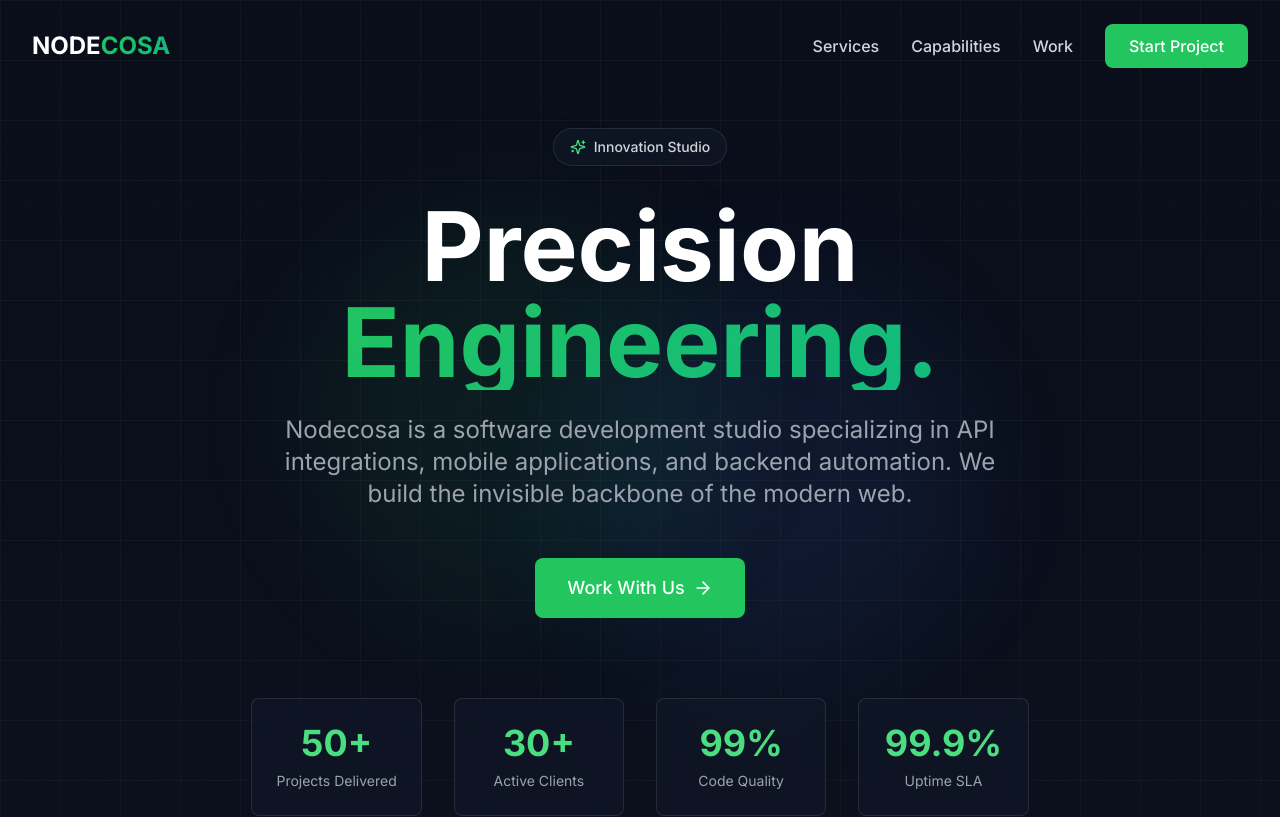
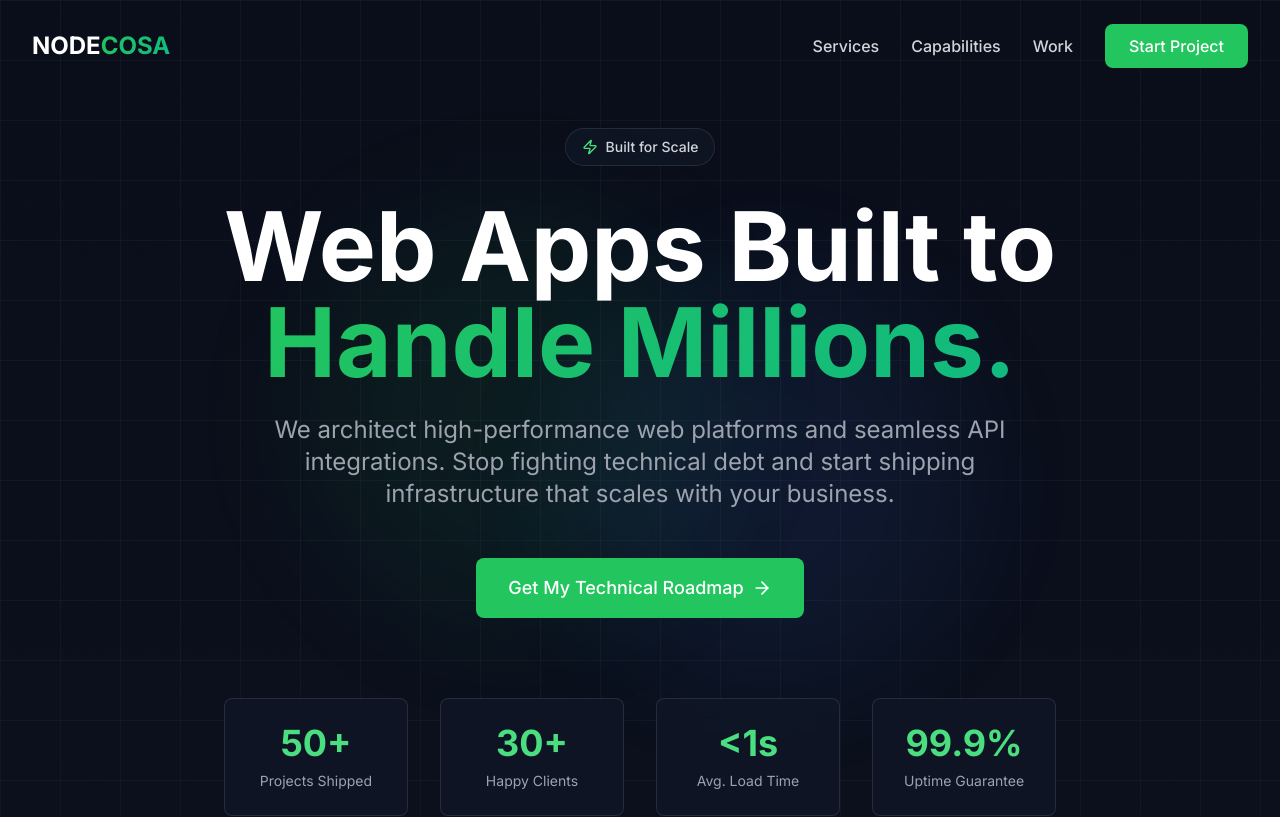
Before and after one commit to mwengamulinge/nodecosa-studio, a React (Vite) app: page / in a window 1280 px wide. Shown: the top 817 px of the page. Built offline with nearby package versions, Linux system fonts and the light colour scheme.

Commit message:
Update Hero.jsx

```diff
--- a/src/components/Hero.jsx
+++ b/src/components/Hero.jsx
@@ -1,5 +1,5 @@
 import { motion } from 'framer-motion'
-import { ArrowRight, Sparkles } from 'lucide-react'
+import { ArrowRight, Zap } from 'lucide-react'
 
 const Hero = () => {
   return (
@@ -40,9 +40,9 @@ const Hero = () => {
             transition={{ duration: 0.6 }}
             className="inline-flex items-center space-x-2 px-4 py-2 rounded-full glass-effect mb-8"
           >
-            <Sparkles className="w-4 h-4 text-primary-400" />
+            <Zap className="w-4 h-4 text-primary-400" />
             <span className="text-sm font-medium text-gray-300">
-              Innovation Studio
+              Built for Scale
             </span>
           </motion.div>
 
@@ -52,8 +52,8 @@ const Hero = () => {
             transition={{ duration: 0.6, delay: 0.1 }}
             className="text-5xl md:text-7xl lg:text-8xl font-bold mb-6 leading-tight"
           >
-            Precision{' '}
-            <span className="text-gradient block">Engineering.</span>
+            Web Apps Built to{' '}
+            <span className="text-gradient block">Handle Millions.</span>
           </motion.h1>
 
           <motion.p
@@ -62,9 +62,9 @@ const Hero = () => {
             transition={{ duration: 0.6, delay: 0.2 }}
             className="text-xl md:text-2xl text-gray-400 max-w-3xl mx-auto mb-12 leading-relaxed"
           >
-            Nodecosa is a software development studio specializing in API
-            integrations, mobile applications, and backend automation. We build
-            the invisible backbone of the modern web.
+            We architect high-performance web platforms and seamless API
+            integrations. Stop fighting technical debt and start shipping
+            infrastructure that scales with your business.
           </motion.p>
 
           <motion.div
@@ -76,7 +76,7 @@ const Hero = () => {
               href="#contact"
               className="inline-flex items-center space-x-2 px-8 py-4 bg-primary-500 hover:bg-primary-600 text-white rounded-lg font-medium text-lg transition-all duration-200 hover:scale-105 hover:shadow-xl hover:shadow-primary-500/50 group"
             >
-              <span>Work With Us</span>
+              <span>Get My Technical Roadmap</span>
               <ArrowRight className="w-5 h-5 group-hover:translate-x-1 transition-transform" />
             </a>
           </motion.div>
@@ -88,10 +88,10 @@ const Hero = () => {
             className="mt-20 grid grid-cols-2 md:grid-cols-4 gap-8 max-w-4xl mx-auto"
           >
             {[
-              { label: 'Projects Delivered', value: '50+' },
-              { label: 'Active Clients', value: '30+' },
-              { label: 'Code Quality', value: '99%' },
-              { label: 'Uptime SLA', value: '99.9%' },
+              { label: 'Projects Shipped', value: '50+' },
+              { label: 'Happy Clients', value: '30+' },
+              { label: 'Avg. Load Time', value: '<1s' },
+              { label: 'Uptime Guarantee', value: '99.9%' },
             ].map((stat, index) => (
               <div
                 key={index}
```
